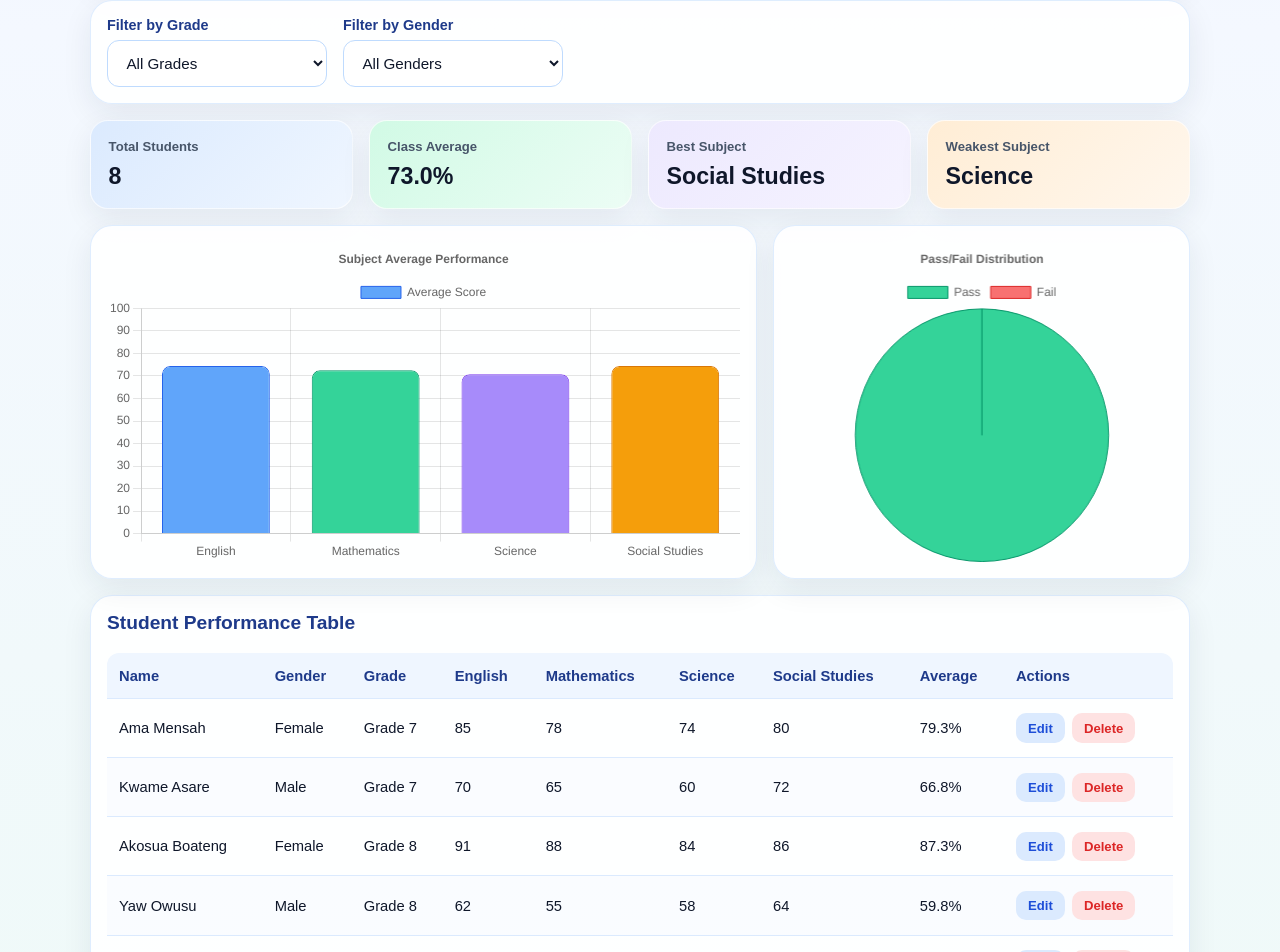
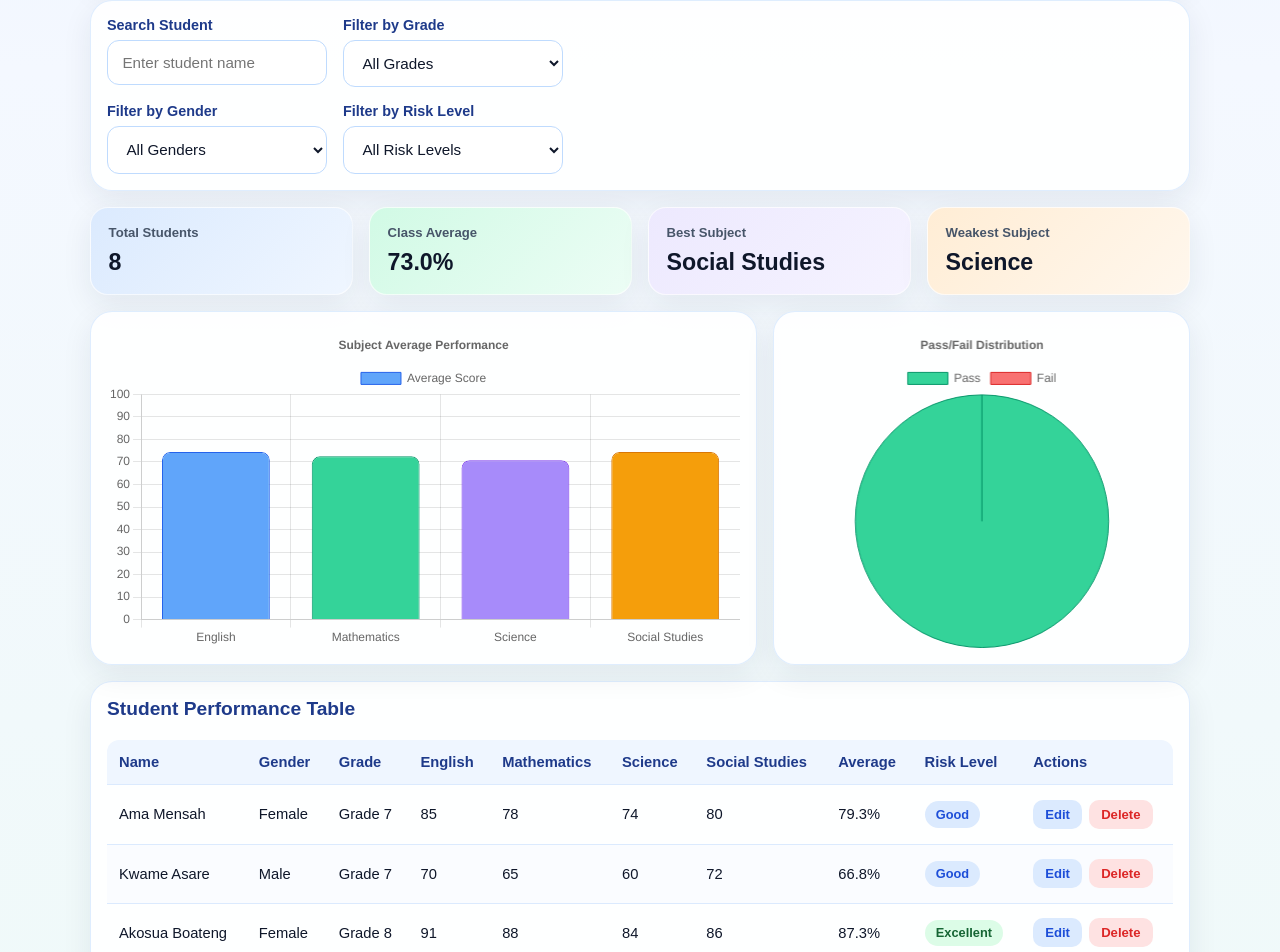
Before and after one commit to Nyantakyi-Francis/student-performance-dashboard, a React (Vite) app: page / in a window 1280 px wide. Shown: the part 1020-1972 px from the top of the page. Built offline with nearby package versions, Linux system fonts and the light colour scheme.

Commit message:
Add student search and risk level filtering

```diff
--- a/src/App.css
+++ b/src/App.css
@@ -461,3 +461,48 @@ tbody tr:hover {
 .footer a:hover {
   text-decoration: underline;
 }
+.filter-group input {
+  width: 100%;
+  min-width: 0;
+  padding: 0.82rem 0.9rem;
+  border: 1px solid #bfdbfe;
+  border-radius: 12px;
+  background: rgba(255, 255, 255, 0.96);
+  color: #0f172a;
+  font-size: 0.95rem;
+  outline: none;
+}
+
+.filter-group input:focus {
+  border-color: #2563eb;
+  box-shadow: 0 0 0 3px rgba(37, 99, 235, 0.15);
+}
+
+.risk-badge {
+  display: inline-block;
+  padding: 0.35rem 0.7rem;
+  border-radius: 999px;
+  font-size: 0.8rem;
+  font-weight: 700;
+  white-space: nowrap;
+}
+
+.risk-badge.excellent {
+  background: #dcfce7;
+  color: #166534;
+}
+
+.risk-badge.good {
+  background: #dbeafe;
+  color: #1d4ed8;
+}
+
+.risk-badge.average {
+  background: #fef3c7;
+  color: #b45309;
+}
+
+.risk-badge.at-risk {
+  background: #fee2e2;
+  color: #b91c1c;
+}
--- a/src/App.jsx
+++ b/src/App.jsx
@@ -8,6 +8,7 @@ import PerformancePieChart from './components/PerformancePieChart'
 import StudentTable from './components/StudentTable'
 import FilterBar from './components/FilterBar'
 import DataManager from './components/DataManager'
+import { getStudentAverage, getRiskLevel } from './utils/analytics'
 
 function App() {
   const [students, setStudents] = useState(initialStudents)
@@ -15,20 +16,32 @@ function App() {
   const [grades, setGrades] = useState(defaultGrades)
   const [selectedGrade, setSelectedGrade] = useState('All')
   const [selectedGender, setSelectedGender] = useState('All')
+  const [selectedRisk, setSelectedRisk] = useState('All')
+  const [searchTerm, setSearchTerm] = useState('')
   const [editingStudent, setEditingStudent] = useState(null)
 
   const availableGrades = [...new Set([...grades, ...students.map((student) => student.grade)])]
 
   const filteredStudents = useMemo(() => {
     return students.filter((student) => {
+      const average = getStudentAverage(student, subjects)
+      const riskLevel = getRiskLevel(average)
+
       const matchesGrade =
         selectedGrade === 'All' || student.grade === selectedGrade
+
       const matchesGender =
         selectedGender === 'All' || student.gender === selectedGender
 
-      return matchesGrade && matchesGender
+      const matchesRisk =
+        selectedRisk === 'All' || riskLevel === selectedRisk
+
+      const matchesSearch =
+        student.name.toLowerCase().includes(searchTerm.toLowerCase())
+
+      return matchesGrade && matchesGender && matchesRisk && matchesSearch
     })
-  }, [students, selectedGrade, selectedGender])
+  }, [students, subjects, selectedGrade, selectedGender, selectedRisk, searchTerm])
 
   const handleDeleteStudent = (id) => {
     setStudents((prev) => prev.filter((student) => student.id !== id))
@@ -47,8 +60,7 @@ function App() {
       <header className="header">
         <h1>Student Performance Analytics Dashboard</h1>
         <p>
-          Track student results, class averages, and subject performance in one
-          place.
+          Track student results, class averages, and subject performance in one place.
         </p>
       </header>
 
@@ -56,12 +68,12 @@ function App() {
         <DataManager
           students={students}
           setStudents={setStudents}
-          editingStudent={editingStudent}
-          setEditingStudent={setEditingStudent}
           subjects={subjects}
           setSubjects={setSubjects}
           grades={grades}
           setGrades={setGrades}
+          editingStudent={editingStudent}
+          setEditingStudent={setEditingStudent}
         />
 
         <FilterBar
@@ -69,6 +81,10 @@ function App() {
           setSelectedGrade={setSelectedGrade}
           selectedGender={selectedGender}
           setSelectedGender={setSelectedGender}
+          selectedRisk={selectedRisk}
+          setSelectedRisk={setSelectedRisk}
+          searchTerm={searchTerm}
+          setSearchTerm={setSearchTerm}
           gradeOptions={availableGrades}
         />
 
@@ -86,17 +102,16 @@ function App() {
           onEditStudent={handleEditStudent}
         />
       </main>
+
       <footer className="footer">
-  <p>
-    Built by{' '}
+        Created by{' '}
         <a
           href="https://nyantakyi-francis.github.io/portfolio/"
           target="_blank"
-      rel="noopener noreferrer"
+          rel="noreferrer"
         >
           Nyantakyi Francis
         </a>
-  </p>
       </footer>
     </div>
   )
--- a/src/components/FilterBar.jsx
+++ b/src/components/FilterBar.jsx
@@ -3,14 +3,29 @@ function FilterBar({
   setSelectedGrade,
   selectedGender,
   setSelectedGender,
+  selectedRisk,
+  setSelectedRisk,
+  searchTerm,
+  setSearchTerm,
   gradeOptions,
 }) {
   return (
     <section className="filter-bar">
       <div className="filter-group">
-        <label htmlFor="gradeFilter">Filter by Grade</label>
+        <label htmlFor="search-student">Search Student</label>
+        <input
+          id="search-student"
+          type="text"
+          placeholder="Enter student name"
+          value={searchTerm}
+          onChange={(e) => setSearchTerm(e.target.value)}
+        />
+      </div>
+
+      <div className="filter-group">
+        <label htmlFor="grade-filter">Filter by Grade</label>
         <select
-          id="gradeFilter"
+          id="grade-filter"
           value={selectedGrade}
           onChange={(e) => setSelectedGrade(e.target.value)}
         >
@@ -24,9 +39,9 @@ function FilterBar({
       </div>
 
       <div className="filter-group">
-        <label htmlFor="genderFilter">Filter by Gender</label>
+        <label htmlFor="gender-filter">Filter by Gender</label>
         <select
-          id="genderFilter"
+          id="gender-filter"
           value={selectedGender}
           onChange={(e) => setSelectedGender(e.target.value)}
         >
@@ -35,6 +50,21 @@ function FilterBar({
           <option value="Female">Female</option>
         </select>
       </div>
+
+      <div className="filter-group">
+        <label htmlFor="risk-filter">Filter by Risk Level</label>
+        <select
+          id="risk-filter"
+          value={selectedRisk}
+          onChange={(e) => setSelectedRisk(e.target.value)}
+        >
+          <option value="All">All Risk Levels</option>
+          <option value="Excellent">Excellent</option>
+          <option value="Good">Good</option>
+          <option value="Average">Average</option>
+          <option value="At Risk">At Risk</option>
+        </select>
+      </div>
     </section>
   )
 }
--- a/src/components/StudentTable.jsx
+++ b/src/components/StudentTable.jsx
@@ -1,4 +1,5 @@
 import { formatSubjectLabel } from '../data/config'
+import { getStudentAverage, getRiskLevel } from '../utils/analytics'
 
 function StudentTable({ students, subjects, onDeleteStudent, onEditStudent }) {
   return (
@@ -21,37 +22,41 @@ function StudentTable({ students, subjects, onDeleteStudent, onEditStudent }) {
                   <th key={subject}>{formatSubjectLabel(subject)}</th>
                 ))}
                 <th>Average</th>
+                <th>Risk Level</th>
                 <th>Actions</th>
               </tr>
             </thead>
+
             <tbody>
               {students.map((student) => {
-                const total = subjects.reduce(
-                  (sum, subject) => sum + (student.scores[subject] ?? 0),
-                  0
-                )
-                const average = total / subjects.length
+                const average = getStudentAverage(student, subjects)
+                const riskLevel = getRiskLevel(average)
 
                 return (
                   <tr key={student.id}>
                     <td>{student.name}</td>
                     <td>{student.gender}</td>
                     <td>{student.grade}</td>
+
                     {subjects.map((subject) => (
-                      <td key={subject}>{student.scores[subject] ?? 0}</td>
+                      <td key={subject}>{student.scores?.[subject] ?? 0}</td>
                     ))}
+
                     <td>{average.toFixed(1)}%</td>
+                    <td>
+                      <span className={`risk-badge ${riskLevel.toLowerCase().replace(/\s+/g, '-')}`}>
+                        {riskLevel}
+                      </span>
+                    </td>
                     <td>
                       <div className="table-actions">
                         <button
-                          type="button"
                           className="edit-button"
                           onClick={() => onEditStudent(student)}
                         >
                           Edit
                         </button>
                         <button
-                          type="button"
                           className="delete-button"
                           onClick={() => onDeleteStudent(student.id)}
                         >
--- /dev/null
+++ b/src/utils/analytics.js
@@ -0,0 +1,16 @@
+export function getStudentAverage(student, subjects) {
+  if (!subjects.length) return 0
+
+  const total = subjects.reduce((sum, subject) => {
+    return sum + (student.scores?.[subject] ?? 0)
+  }, 0)
+
+  return total / subjects.length
+}
+
+export function getRiskLevel(average) {
+  if (average >= 80) return 'Excellent'
+  if (average >= 60) return 'Good'
+  if (average >= 50) return 'Average'
+  return 'At Risk'
+}
```
Lines whose indentation alone changed are shown as unchanged.
